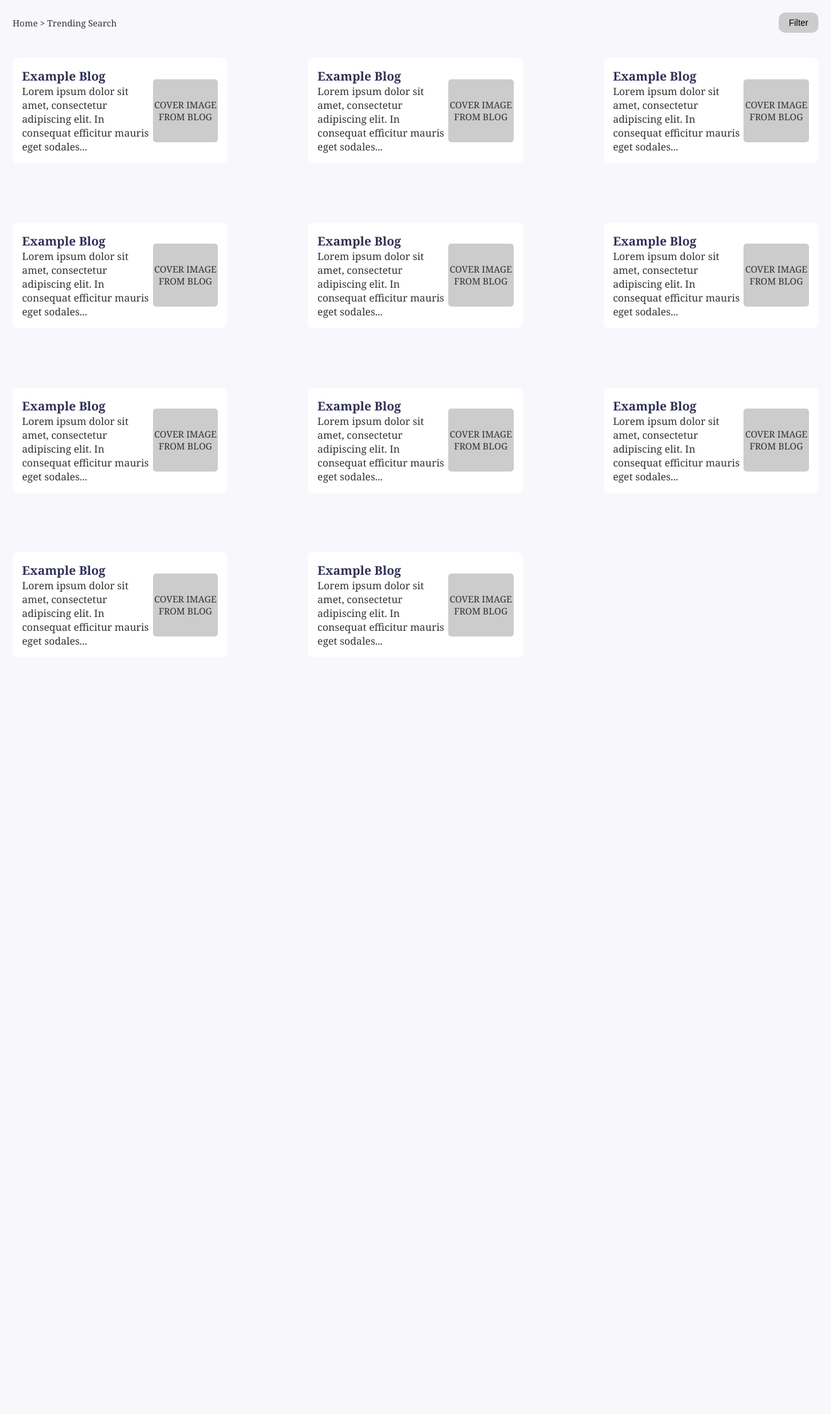
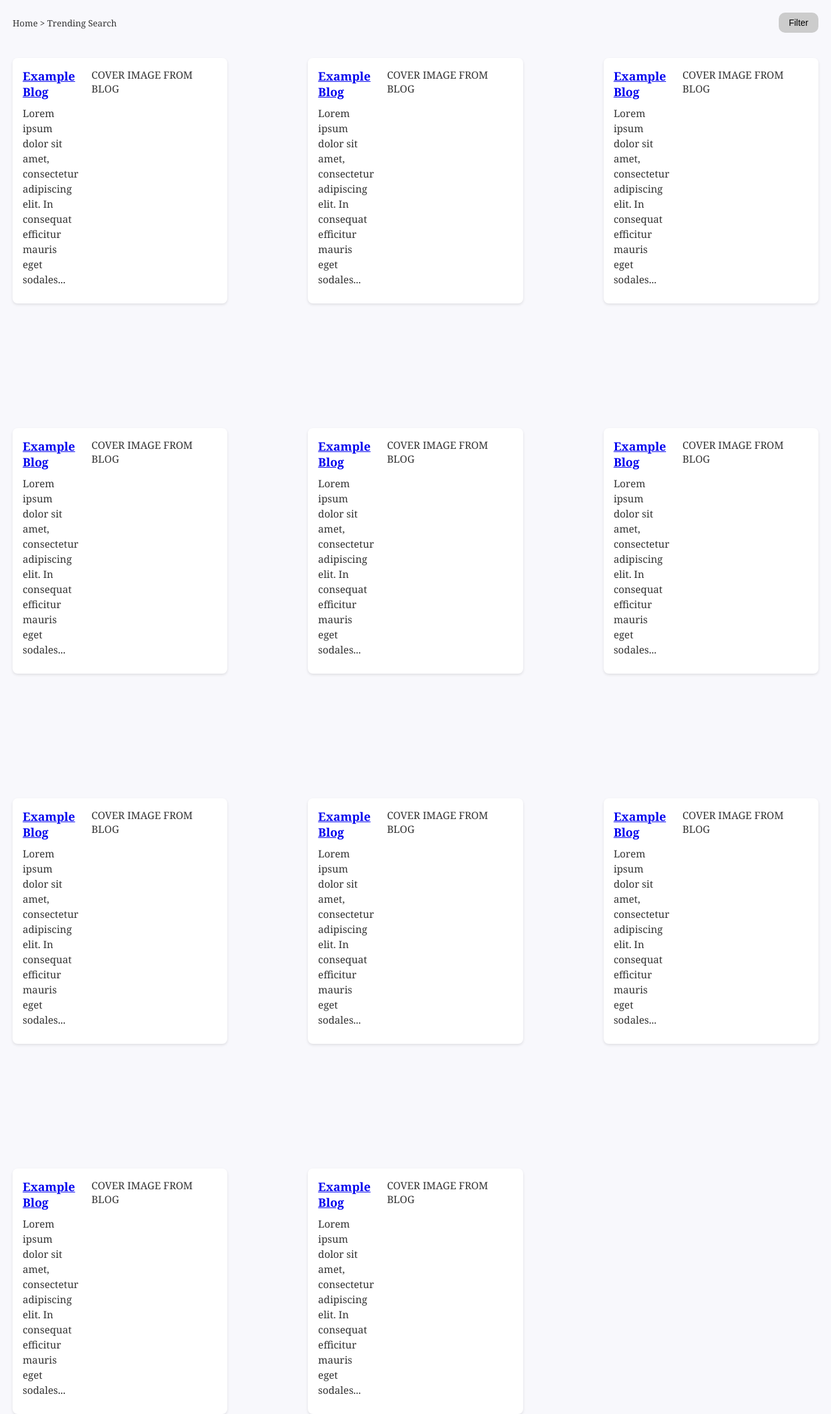
Before and after one commit to cschwebi/COSC_360_Project, a PHP site: page /trending.html in a window 1320 px wide. Shown: the part 169-2415 px from the top of the page at 63% size. Before the commit the page ends 1197 px from the top, so only its background shows below. Run offline with PHP 8.4, Linux system fonts and the light colour scheme; some libraries are stand-ins or nearby versions.

Commit message:
css/visual changes

```diff
--- a/css/styles.css
+++ b/css/styles.css
@@ -15,7 +15,7 @@ main {
 .content {
     display: flex;
     justify-content: space-between;
-    gap: 20px;
+    gap: 1.25rem;
 }
 
 /* Blogs Section */
@@ -25,77 +25,117 @@ main {
 
 .blog {
     display: flex;
-    justify-content: space-between;
-    align-items: center;
+    gap: 1.25rem;
+    margin-bottom: 1.875rem;
+    padding: 1rem;
+    border-radius: 0.5rem;
+    box-shadow: 0 2px 4px rgba(0,0,0,0.1);
     background: white;
-    padding: 15px;
-    margin-bottom: 20px;
-    border-radius: 8px;
 }
 
 .blog-text {
     flex: 2;
 }
 
-.blog-text h3 a {
-    color: #2e2f59;
-    font-size: 1.2rem;
-    text-decoration: none;
+.blog-text h3 {
+    margin: 0 0 0.625rem 0;
 }
 
 .blog-text p {
     font-size: 1rem;
     color: #333;
+    line-height: 1.5;
+    margin: 0.625rem 0;
+}
+
+.blog-meta {
+    color: #666;
+    font-size: 0.9rem;
+    margin-bottom: 0.625rem;
+}
+
+.blog-title {
+    color: #2e2f59;
+    text-decoration: none;
+    font-size: 1.2rem;
+}
+
+.blog-title:hover {
+    color: #11122f;
+    text-decoration: underline;
 }
 
 .blog-image {
     flex: 1;
-    background: #ccc;
-    width: 150px;
-    height: 100px;
-    display: flex;
-    align-items: center;
-    justify-content: center;
-    font-size: 0.9rem;
-    text-align: center;
-    border-radius: 5px;
+    min-width: 200px; /* Maintain minimum size for readability */
+}
+
+.blog-image img {
+    width: 100%;
+    max-width: 200px;
+    height: auto;
+    object-fit: cover;
+    border-radius: 0.5rem;
 }
 
 /* Trending Topics Sidebar */
 .trending-topics {
     flex: 1;
     background: #e0e7fa;
-    padding: 15px;
-    border-radius: 8px;
+    padding: 1rem;
+    border-radius: 0.5rem;
+    text-align: center;
 }
 
 .trending-topics h2 {
     font-size: 1.5rem;
-    color: black;
+    margin-top: 0;
+}
+
+.trending-topics h2 a {
+    color: #2e2f59;
+    text-decoration: none;
 }
 
 .trending-topics ol {
     list-style-position: inside;
+    list-style: none;
+    text-align: center;
     padding: 0;
+    margin: 0;
+}
+
+.trending-topics ol li {
+    margin: 0.5rem 0;
 }
 
 .trending-topics ol li a {
     text-decoration: none;
-    color: blue;
+    color: #2e2f59;
     font-size: 1rem;
+    transition: color 0.2s ease;
 }
 
-.blog-post {
-    border-bottom: 1px solid #ccc;
-    padding: 20px 0;
+.trending-topics ol li a:hover {
+    color: #11122f;
+    text-decoration: underline;
 }
 
-.blog-post img {
-    max-width: 100%;
-    height: auto;
+/* Responsive adjustments */
+@media (max-width: 768px) {
+    .content {
+        flex-direction: column;
+    }
+
+    .blog {
+        flex-direction: column;
+    }
+
+    .blog-image {
+        order: -1; /* Show image first on mobile */
+    }
+
+    .blog-image img {
+        max-width: 100%;
+    }
 }
-
-#trending-topics li {
-    list-style: none;
-    margin: 5px 0;
-}
```
Also changed, not shown: index.php (+0 -37 lines).
